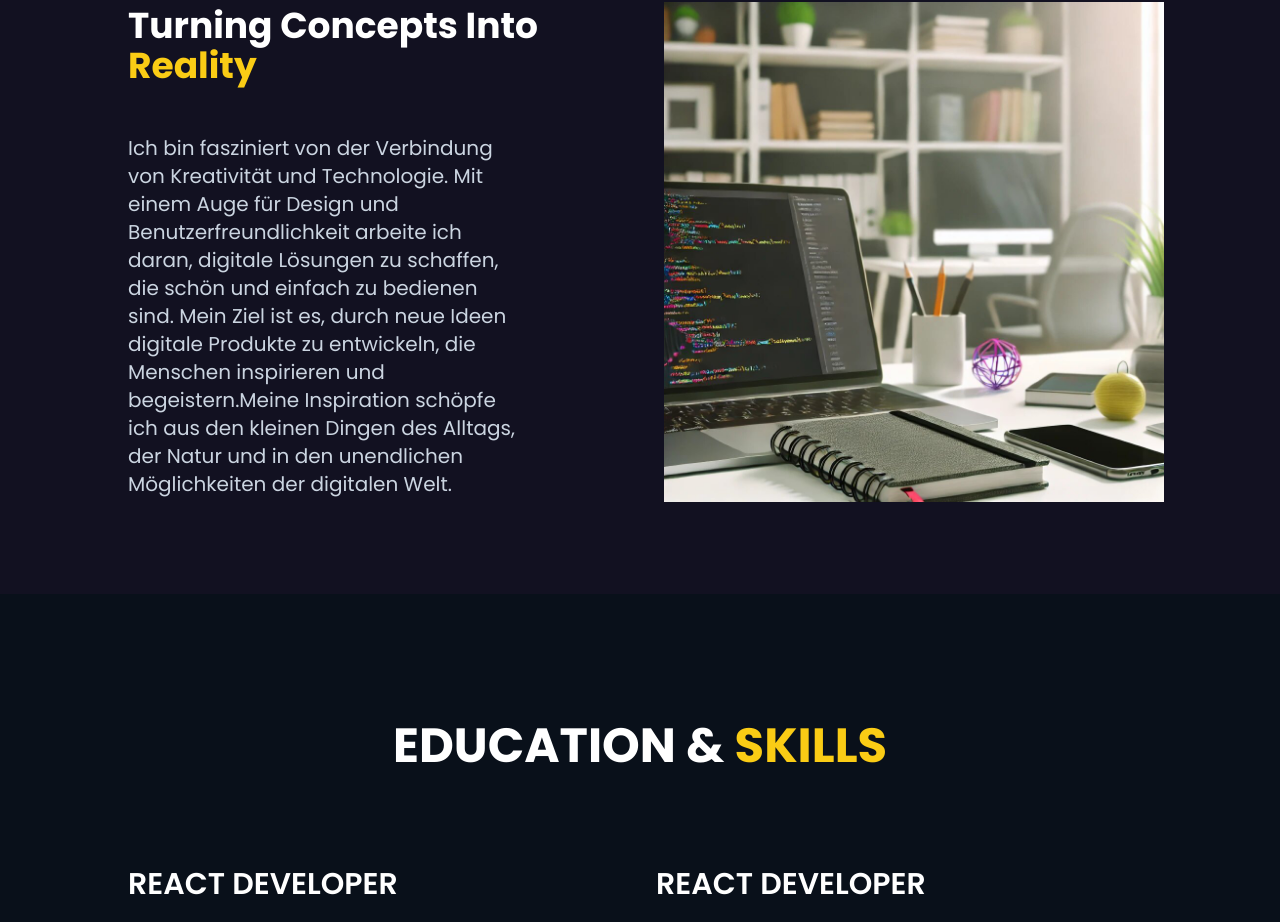
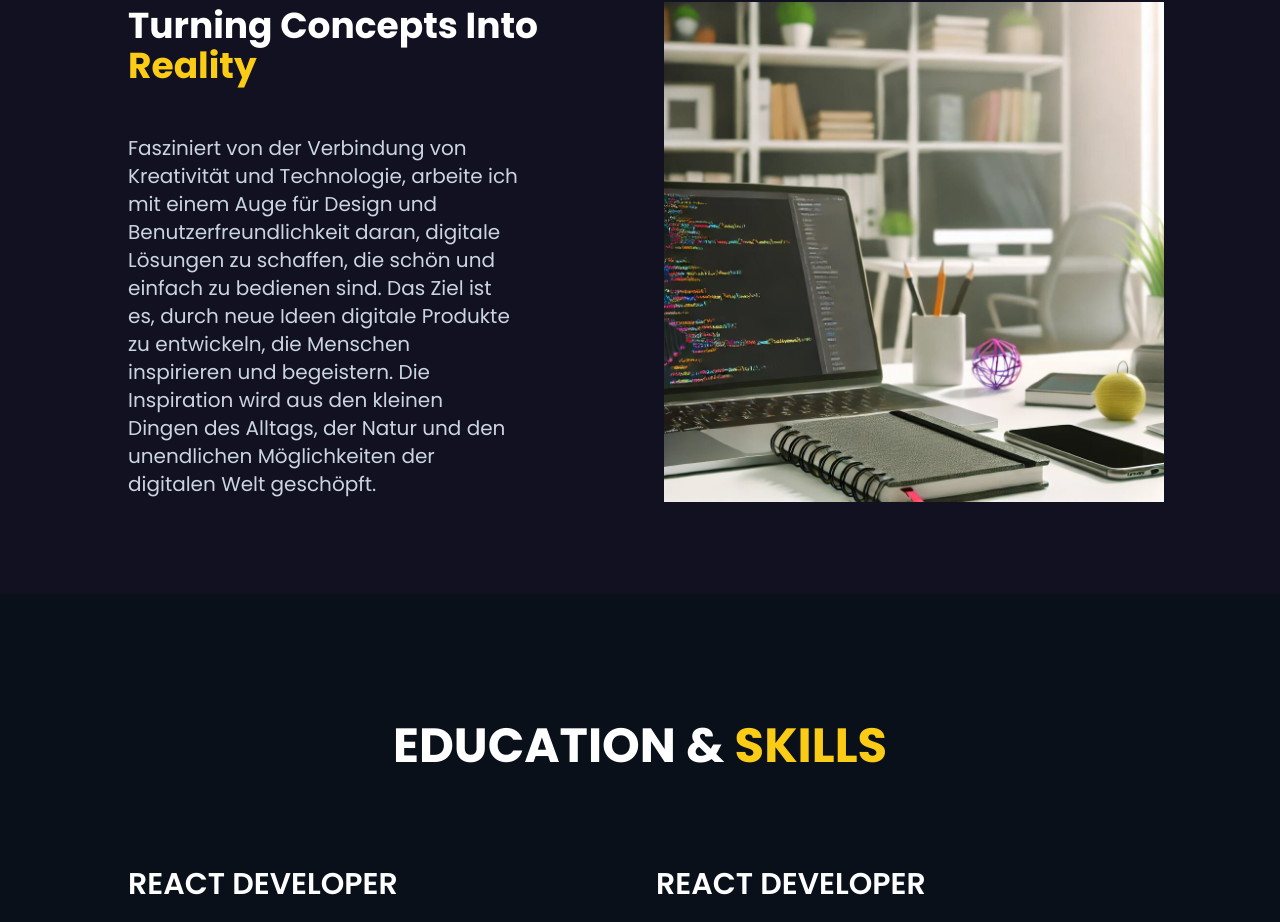
Before and after one commit to ata-shahid/portfolio-website, a Next.js app: page / in a window 1280 px wide. Shown: the part 914-1836 px from the top of the page. Built offline with nearby package versions, Linux system fonts and the light colour scheme.

Commit message:
update about me text

```diff
--- a/components/About/About.tsx
+++ b/components/About/About.tsx
@@ -15,7 +15,14 @@ const About = () => {
           </h2>
           <div className="mb-[3rem] flex items-center md:space-x-10">
             <p className="text-xl text-slate-300 w-[80%]">
-            Ich bin fasziniert von der Verbindung von Kreativität und Technologie. Mit einem Auge für Design und Benutzerfreundlichkeit arbeite ich daran, digitale Lösungen zu schaffen, die schön und einfach zu bedienen sind. Mein Ziel ist es, durch neue Ideen digitale Produkte zu entwickeln, die Menschen inspirieren und begeistern.Meine Inspiration schöpfe ich aus den kleinen Dingen des Alltags, der Natur und in den unendlichen Möglichkeiten der digitalen Welt.
+            Fasziniert von der Verbindung von Kreativität und Technologie, arbeite ich mit einem Auge für Design und Benutzerfreundlichkeit daran, digitale Lösungen zu schaffen, die schön und einfach zu bedienen sind. Das Ziel ist es, durch neue Ideen digitale Produkte zu entwickeln, die Menschen inspirieren und begeistern. Die Inspiration wird aus den kleinen Dingen des Alltags, der Natur und den unendlichen Möglichkeiten der digitalen Welt geschöpft.
+
+
+
+
+
+
+
             </p>
           </div>
 
```
